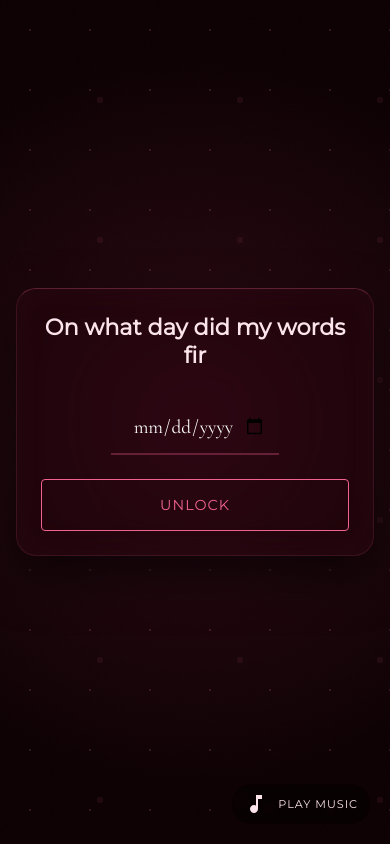
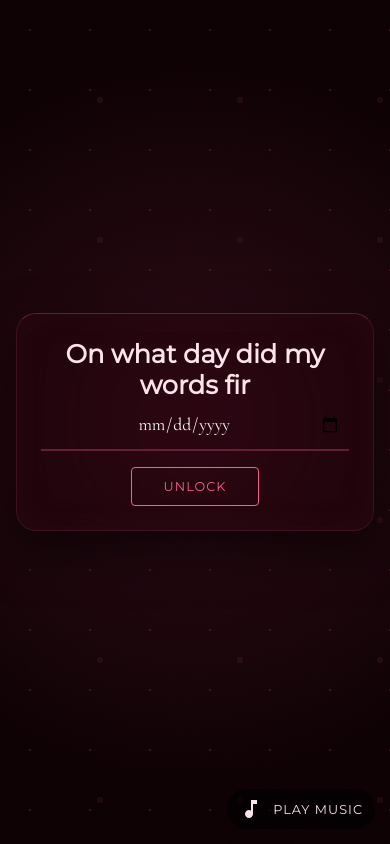
Before and after one commit to prabhathreddybhuma/kamya, a plain HTML site: page index.html in a window 390 px wide. Both pictures are taken after a click on the button "BEGIN". Drawn offline with nearby package versions, Linux system fonts and the light colour scheme.

Commit message:
feat: enhance mobile responsiveness by adjusting layout, font sizes, and scroll behavior for better content display and user interaction.

```diff
--- a/style.css
+++ b/style.css
@@ -312,15 +312,13 @@ input[type="text"]::placeholder {
 @media (max-width: 600px) {
     body {
         height: 100dvh;
-        padding-bottom: env(safe-area-inset-bottom);
+        width: 100vw;
         overflow: hidden;
-        /* Prevent body scroll, handle inside sections */
     }
 
     /* Reset absolute centering for sections on mobile to prevent clipping */
     .section {
         position: fixed;
-        /* Fixed to viewport */
         top: 0;
         left: 0;
         transform: none;
@@ -329,10 +327,14 @@ input[type="text"]::placeholder {
         display: flex;
         flex-direction: column;
         justify-content: center;
+        /* keep centered if it fits */
         align-items: center;
         padding: 1rem;
-        /* Safe padding */
+        z-index: 10;
     }
+
+    /* If content is too tall, allow scrolling at section level?
+       No, better to scroll inside the card/wrappers */
 
     /* Container Adjustments */
     .content-wrapper {
@@ -341,18 +343,18 @@ input[type="text"]::placeholder {
         display: flex;
         flex-direction: column;
         align-items: center;
-        justify-content: center;
-        /* Center vertically in wrapper */
+        /* If content overflows, we need this not to clip top */
+        margin: auto;
     }
 
     h1 {
-        font-size: 2rem;
+        font-size: 1.8rem;
         line-height: 1.3;
         margin-bottom: 2rem;
     }
 
     h2 {
-        font-size: 1.8rem;
+        font-size: 1.6rem;
     }
 
     /* Card Adjustments */
@@ -361,92 +363,105 @@ input[type="text"]::placeholder {
         padding: 1.5rem;
         width: 100%;
         max-width: 100%;
-        /* Limit height to ensure button fits below */
-        max-height: 65dvh;
+        /* Use more safe space */
+        max-height: 80dvh;
         border-radius: 20px;
         display: flex;
         flex-direction: column;
-    }
 
-    /* Ensure scrollability for content */
-    .letter-content {
+        /* Ensure we don't force justify-content: center which clips top */
+        justify-content: flex-start;
         overflow-y: auto;
+        /* Scroll inside the card */
         -webkit-overflow-scrolling: touch;
     }
 
-    .memory-card .question-text {
-        font-size: 1.4rem;
-        margin-bottom: 2rem;
-    }
+    /* Letter Specifics */
+    .letter-content {
+        /* On mobile, sometimes the image is outside or inside?
+           Based on script.js, image is separate then text.
+           Wait, script.js structure is:
+           .letter-content > .memory-image-container
+                           > #letter-text
 
-    /* Inputs */
-    .input-group {
-        display: flex;
-        flex-direction: column;
-        gap: 1.5rem;
-        width: 100%;
+           So scrolling .letter-content handles both image and text.
+        */
         align-items: center;
-    }
-
-    input[type="text"],
-    input[type="date"] {
-        width: 100%;
-        font-size: 1.2rem;
-        padding: 0.8rem;
-    }
-
-    .btn-small {
-        width: 100%;
-        padding: 1rem;
-        font-size: 0.9rem;
+        /* Center image horizontally */
     }
 
     /* Images */
     .memory-image-container {
         margin-bottom: 1.5rem;
         flex-shrink: 0;
-        /* Keep image size stable */
+        width: 100%;
+        display: flex;
+        justify-content: center;
     }
 
     .memory-img {
-        max-height: 200px;
-        /* Smaller to save vertical space */
+        max-height: 250px;
+        width: auto;
+        max-width: 100%;
         border: 6px solid #fff;
         border-bottom: 20px solid #fff;
     }
 
     /* Text Content */
+    #letter-text {
+        width: 100%;
+        text-align: left;
+        /* Easier to read */
+    }
+
     .letter-content p {
         font-size: 1.1rem;
-        line-height: 1.5;
+        line-height: 1.6;
         margin-bottom: 1.5rem;
+        text-align: left;
+        /* Better readability */
     }
 
     /* Button positioning */
     #next-memory-btn {
-        margin-top: 1.5rem;
-        /* Space between card and button */
+        margin-top: 1rem;
         width: 100%;
-        /* Full width button on mobile */
         flex-shrink: 0;
+        min-height: 50px;
+    }
+
+    /* Input Group */
+    .input-group {
+        width: 100%;
+        display: flex;
+        flex-direction: column;
+        align-items: center;
+        gap: 1rem;
+    }
+
+    input[type="text"],
+    input[type="date"] {
+        width: 100% !important;
+        /* Force full width on mobile */
+        font-size: 1.1rem;
+    }
+
+    /* Final Section scrollability */
+    #final-section .content-wrapper {
+        overflow-y: auto;
+        max-height: 100%;
+        justify-content: flex-start;
+        padding-top: 4rem;
+        /* Space for top */
     }
 
     /* Music Control - Adjust position */
     .music-control {
-        bottom: 20px;
-        right: 20px;
-        opacity: 0.7;
-        background: rgba(0, 0, 0, 0.4);
+        bottom: 15px;
+        right: 15px;
+        opacity: 0.8;
+        background: rgba(0, 0, 0, 0.6);
         padding: 8px 12px;
         border-radius: 30px;
-        backdrop-filter: blur(5px);
-    }
-
-    .music-control:hover {
-        opacity: 1;
-    }
-
-    .music-label {
-        font-size: 0.7rem;
     }
 }
```
